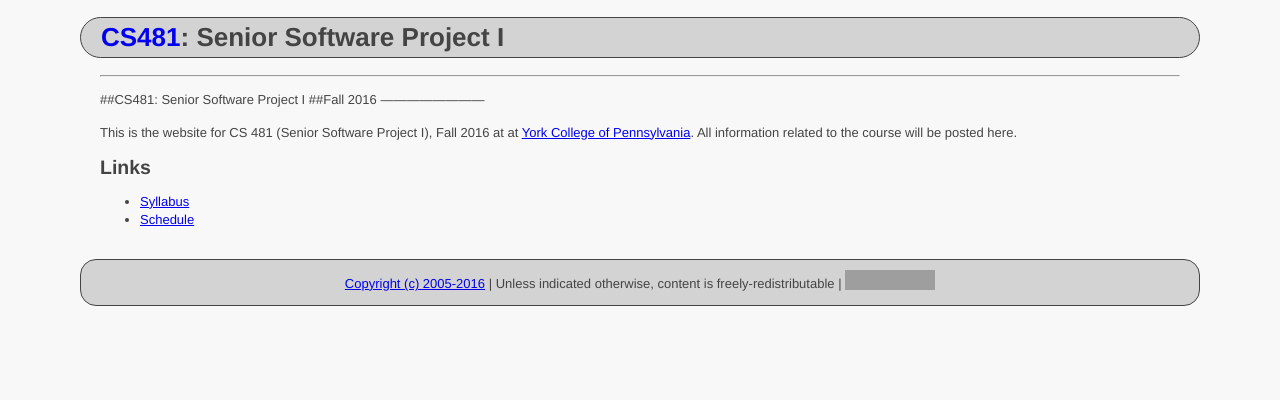
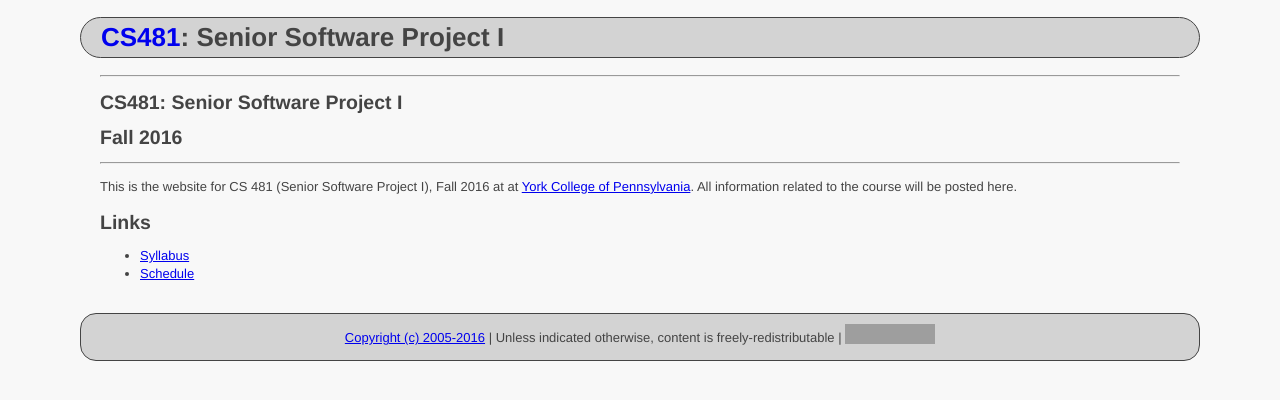
Before and after one commit to ycpcs/cs481-fall2016, a Jekyll site: the page built from index.md, in a window 1280 px wide. Shown: the top 400 px of the page. Built offline with Jekyll 4.4.1, drawn with Linux system fonts in a browser that asks for light colours; grey boxes are pictures that could not be loaded.

```diff
--- a/index.md
+++ b/index.md
@@ -4,10 +4,10 @@ course_number: CS481
 title: Senior Software Project I
 ---
 
-------------------------
-##CS481: Senior Software Project I
-##Fall 2016
-------------------------
+--- --- --- --- --- --- --- --- --- --- --- --- --- --- --- --- --- --- --- --- --- --- --- ---
+## CS481: Senior Software Project I
+## Fall 2016
+--- --- --- --- --- --- --- --- --- --- --- --- --- --- --- --- --- --- --- --- --- --- --- ---
 
 This is the website for CS 481 (Senior Software Project I), Fall 2016 at at [York College of Pennsylvania](http://www.ycp.edu).  All information related to the course will be posted here.
 
@@ -15,3 +15,7 @@ This is the website for CS 481 (Senior Software Project I), Fall 2016 at at [Yor
 
 * [Syllabus](syllabus.html)
 * [Schedule](schedule.html)
+
+<!-- vim:set wrap: ­-->
+<!-- vim:set linebreak: -->
+<!-- vim:set nolist: -->
```
